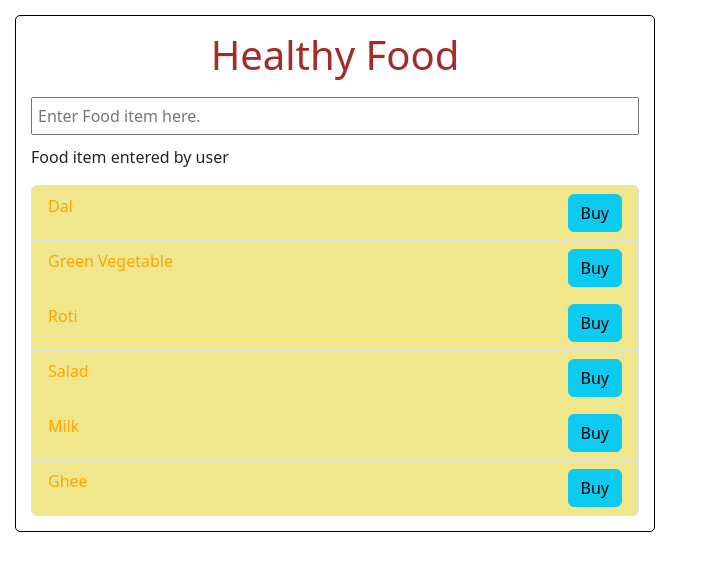
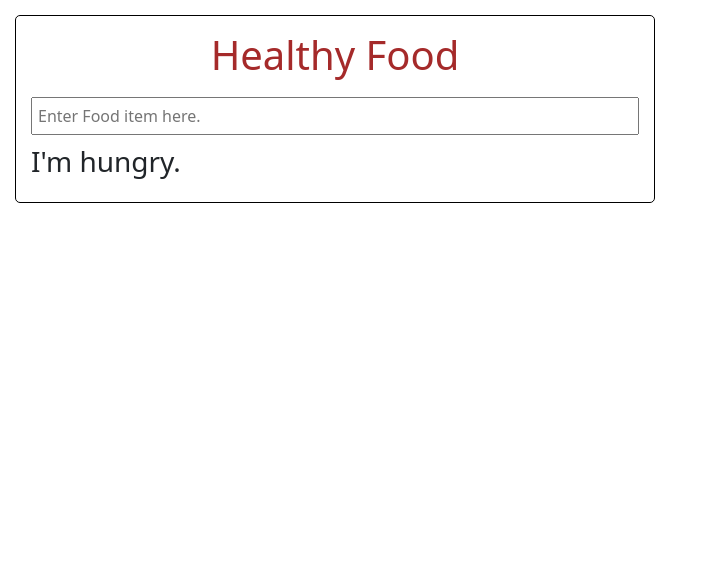
Before and after one commit to RohanKumarJha/frontend-projects, a React (Vite) app in the folder 7. React Projects/0. Healthy food list/healthy-food-list/: page / in a window 1280 px wide. Shown: the top 570 px of the page, without its empty margins (0-703 px from the left). Built offline with nearby package versions, Linux system fonts and the light colour scheme.

Commit message:
Learn useState and apply on to project

```diff
--- a/7. React Projects/0. Healthy food list/healthy-food-list/src/App.jsx
+++ b/7. React Projects/0. Healthy food list/healthy-food-list/src/App.jsx
@@ -4,25 +4,27 @@
 import './App.css';
 import Container from './components/Container';
 import FoodInput from './components/FoodInput';
+import { useState } from 'react';
 
 const App = () => {
 
-  // let foodItems = [];
-  let foodItems = ['Dal', 'Green Vegetable', 'Roti', 'Salad', 'Milk', 'Ghee'];
+  let [foodItems, setFoodItems] = useState([]);
 
-  let textToShow = "Food item entered by user";
-
-  const handleOnChange = (event) => {
-    console.log(event.target.value);
-    textToShow = event.target.value;
+  const onKeyDown = (event) => {
+    if (event.key === 'Enter') {
+      let newFoodItem = event.target.value;
+      event.target.value = '';
+      let newItems = [...foodItems, newFoodItem];
+      setFoodItems(newItems);
+    }
+    console.log(event);
   }
 
   return (
     <Container>
       <h1 className='food-heading'>Healthy Food</h1>
+      <FoodInput handleOnKeyDown={onKeyDown} />
       <ErrorMessage foodItems={foodItems} />
-      <FoodInput handleOnChange={handleOnChange} />
-      <p>{textToShow}</p>
       <FoodItems foodItems={foodItems} />
     </Container>
   );
--- a/7. React Projects/0. Healthy food list/healthy-food-list/src/components/ErrorMessage.jsx
+++ b/7. React Projects/0. Healthy food list/healthy-food-list/src/components/ErrorMessage.jsx
@@ -1,6 +1,6 @@
 const ErrorMessage = ({ foodItems }) => {
   return <>
-    {foodItems.length === 0 ? <h3>I'm still hungry.</h3> : null}
+    {foodItems.length === 0 ? <h3>I'm hungry.</h3> : null}
   </>
 }
 
--- a/7. React Projects/0. Healthy food list/healthy-food-list/src/components/FoodInput.jsx
+++ b/7. React Projects/0. Healthy food list/healthy-food-list/src/components/FoodInput.jsx
@@ -1,11 +1,11 @@
 import styles from './FoodInput.module.css';
 
-const FoodInput = ({ handleOnChange }) => {
+const FoodInput = ({ handleOnKeyDown }) => {
 
   return <input type="text"
     placeholder="Enter Food item here."
     className={styles.foodInput}
-    onChange={handleOnChange} />
+    onKeyDown={handleOnKeyDown} />
 }
 
 export default FoodInput;
--- /dev/null
+++ b/7. React Projects/0. Healthy food list/healthy-food-list/src/index.css
@@ -0,0 +1,111 @@
+:root {
+  --text: #6b6375;
+  --text-h: #08060d;
+  --bg: #fff;
+  --border: #e5e4e7;
+  --code-bg: #f4f3ec;
+  --accent: #aa3bff;
+  --accent-bg: rgba(170, 59, 255, 0.1);
+  --accent-border: rgba(170, 59, 255, 0.5);
+  --social-bg: rgba(244, 243, 236, 0.5);
+  --shadow:
+    rgba(0, 0, 0, 0.1) 0 10px 15px -3px, rgba(0, 0, 0, 0.05) 0 4px 6px -2px;
+
+  --sans: system-ui, 'Segoe UI', Roboto, sans-serif;
+  --heading: system-ui, 'Segoe UI', Roboto, sans-serif;
+  --mono: ui-monospace, Consolas, monospace;
+
+  font: 18px/145% var(--sans);
+  letter-spacing: 0.18px;
+  color-scheme: light dark;
+  color: var(--text);
+  background: var(--bg);
+  font-synthesis: none;
+  text-rendering: optimizeLegibility;
+  -webkit-font-smoothing: antialiased;
+  -moz-osx-font-smoothing: grayscale;
+
+  @media (max-width: 1024px) {
+    font-size: 16px;
+  }
+}
+
+@media (prefers-color-scheme: dark) {
+  :root {
+    --text: #9ca3af;
+    --text-h: #f3f4f6;
+    --bg: #16171d;
+    --border: #2e303a;
+    --code-bg: #1f2028;
+    --accent: #c084fc;
+    --accent-bg: rgba(192, 132, 252, 0.15);
+    --accent-border: rgba(192, 132, 252, 0.5);
+    --social-bg: rgba(47, 48, 58, 0.5);
+    --shadow:
+      rgba(0, 0, 0, 0.4) 0 10px 15px -3px, rgba(0, 0, 0, 0.25) 0 4px 6px -2px;
+  }
+
+  #social .button-icon {
+    filter: invert(1) brightness(2);
+  }
+}
+
+body {
+  margin: 0;
+}
+
+#root {
+  width: 1126px;
+  max-width: 100%;
+  margin: 0 auto;
+  text-align: center;
+  border-inline: 1px solid var(--border);
+  min-height: 100svh;
+  display: flex;
+  flex-direction: column;
+  box-sizing: border-box;
+}
+
+h1,
+h2 {
+  font-family: var(--heading);
+  font-weight: 500;
+  color: var(--text-h);
+}
+
+h1 {
+  font-size: 56px;
+  letter-spacing: -1.68px;
+  margin: 32px 0;
+  @media (max-width: 1024px) {
+    font-size: 36px;
+    margin: 20px 0;
+  }
+}
+h2 {
+  font-size: 24px;
+  line-height: 118%;
+  letter-spacing: -0.24px;
+  margin: 0 0 8px;
+  @media (max-width: 1024px) {
+    font-size: 20px;
+  }
+}
+p {
+  margin: 0;
+}
+
+code,
+.counter {
+  font-family: var(--mono);
+  display: inline-flex;
+  border-radius: 4px;
+  color: var(--text-h);
+}
+
+code {
+  font-size: 15px;
+  line-height: 135%;
+  padding: 4px 8px;
+  background: var(--code-bg);
+}
```
